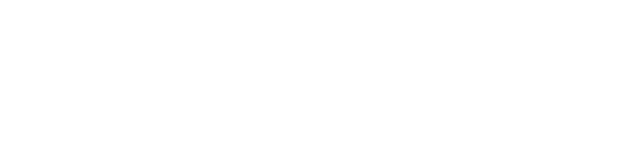
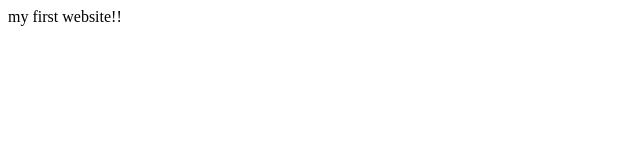
Before and after one commit to ebbyandflow/ebbyandflow.github.io, a plain HTML site: page index.html in a window 1280 px wide. Shown: the whole page, without its empty margins (0-640 px from the left). Drawn offline with Linux system fonts and the light colour scheme.

Commit message:
formatting

```diff
--- a/index.html
+++ b/index.html
@@ -1,3 +1,5 @@
 <html>
     <body>
+        my first website!!
     </body>
+</html>
```
